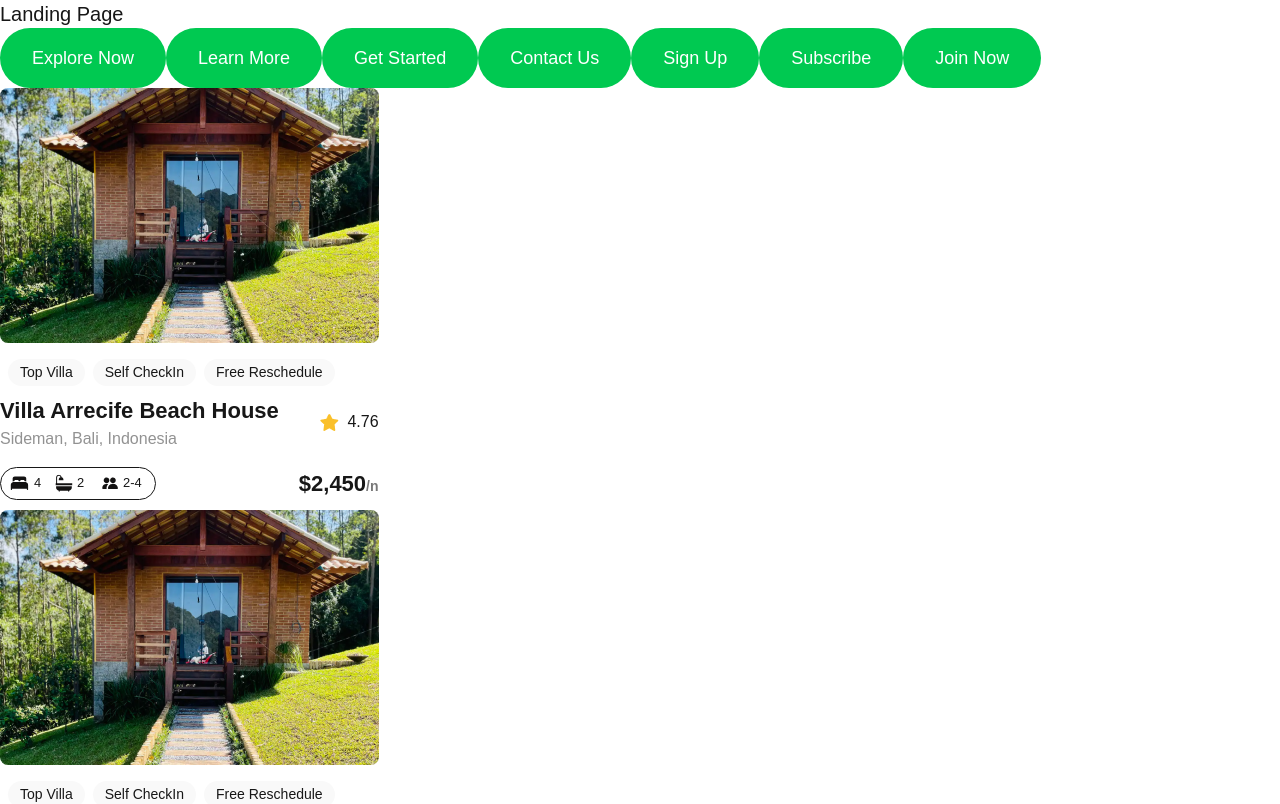
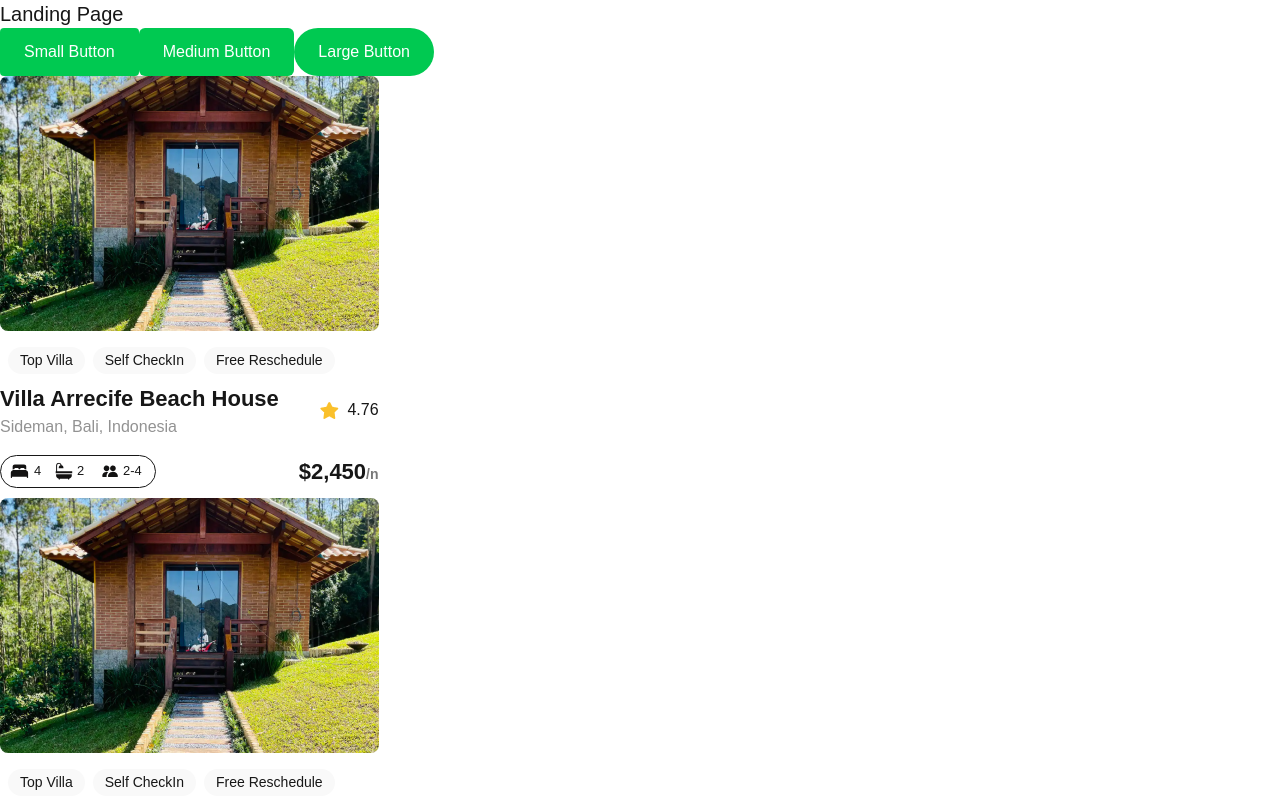
Before and after one commit to abednegoadjocacher/alx-project-0x00-setup, a Next.js app in the folder alx-project-0x00/: page /landing in a window 1280 px wide. Shown: the top 804 px of the page. Built offline with nearby package versions, Linux system fonts and the light colour scheme.

Commit message:
Finished with the project set up

```diff
--- a/alx-project-0x00/components/Button.tsx
+++ b/alx-project-0x00/components/Button.tsx
@@ -1,13 +1,9 @@
-import { PillProps } from "@/interfaces";
 import React from "react";
-
-const Button: React.FC<PillProps> = ({ title }) => {
+import { ButtonProps } from "@/interfaces";
+const Button: React.FC<ButtonProps> = ({ title, styles }) => {
   return (
-    <button className=" bg-green-500 text-white hover:opacity-90 transition-opacity duration-300
-    px-3 py-1 text-sm rounded-sm
-    sm:px-3 sm:py-1 sm:text-sm sm:rounded-sm
-    md:px-6 md:py-3 md:text-base md:rounded-md
-    lg:px-8 lg:py-4 lg:text-lg lg:rounded-full rounded-full">
+    <button className={`px-6 py-3 bg-green-500 text-white hover:opacity-90 transition-opacity duration-300 ${styles}`}
+    >
         {title}
     </button>
     )
--- a/alx-project-0x00/interfaces/index.ts
+++ b/alx-project-0x00/interfaces/index.ts
@@ -1,3 +1,8 @@
 export interface PillProps {
   title: string
 }
+
+export interface ButtonProps {
+  styles: string;
+  title: string
+}
--- a/alx-project-0x00/pages/landing.tsx
+++ b/alx-project-0x00/pages/landing.tsx
@@ -4,13 +4,9 @@ const Landing: React.FC =  () => {
   return (
     <div>
       <h1 className=" text-xl font-extralight">Landing Page</h1>
-      <Button title="Explore Now" />
-      <Button title="Learn More" />
-      <Button title="Get Started" />
-      <Button title="Contact Us" />
-      <Button title="Sign Up" />
-      <Button title="Subscribe" />
-      <Button title="Join Now" />
+      <Button title="Small Button" styles="rounded-sm" />
+      <Button title="Medium Button" styles="rounded-md" />
+      <Button title="Large Button" styles="rounded-full" />
       <Card />
       <Card />
       <Card />
```
